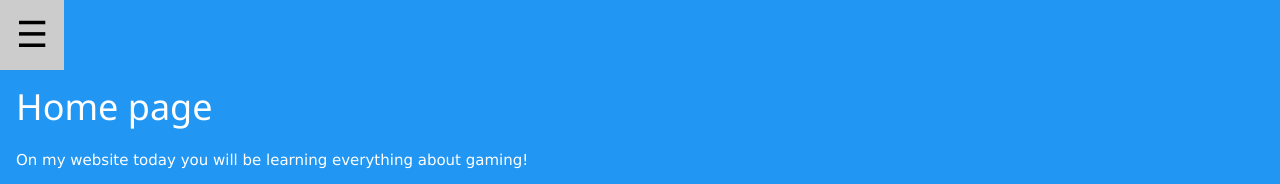
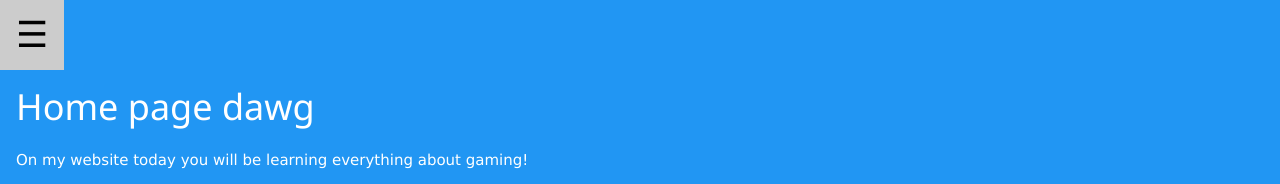
Before and after one commit to diggyd/diggyd.github.io, a plain HTML site: page index.html in a window 1280 px wide. Shown: the top 184 px of the page. Drawn offline with nearby package versions, Linux system fonts and the light colour scheme; grey boxes are pictures that could not be loaded.

Commit message:
Update index.html
added dawg

```diff
--- a/index.html
+++ b/index.html
@@ -19,7 +19,7 @@
 <div class="w3-blue">
   <button class="w3-button w3-red w3-xxlarge" onclick="w3_open()">&#9776;</button>
   <div class="w3-container">
-    <h1>Home page</h1>
+    <h1>Home page dawg</h1>
     <p>On my website today you will be learning everything about gaming!</p>
   </div>
 </div>
```
